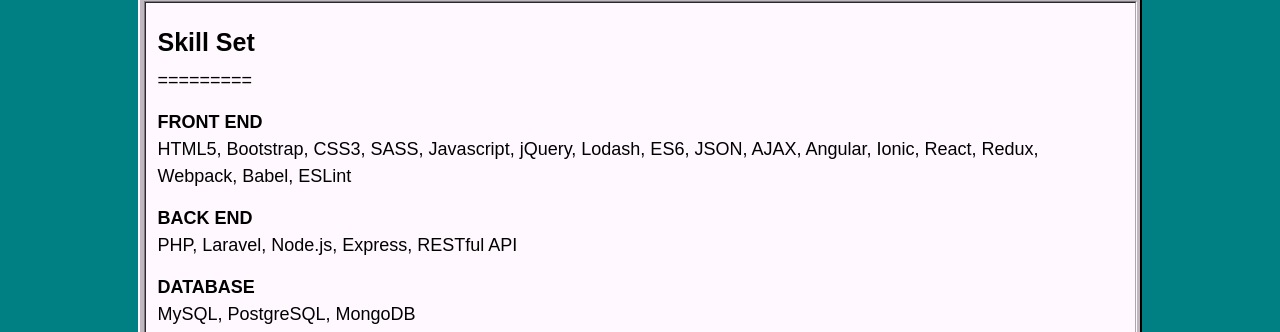
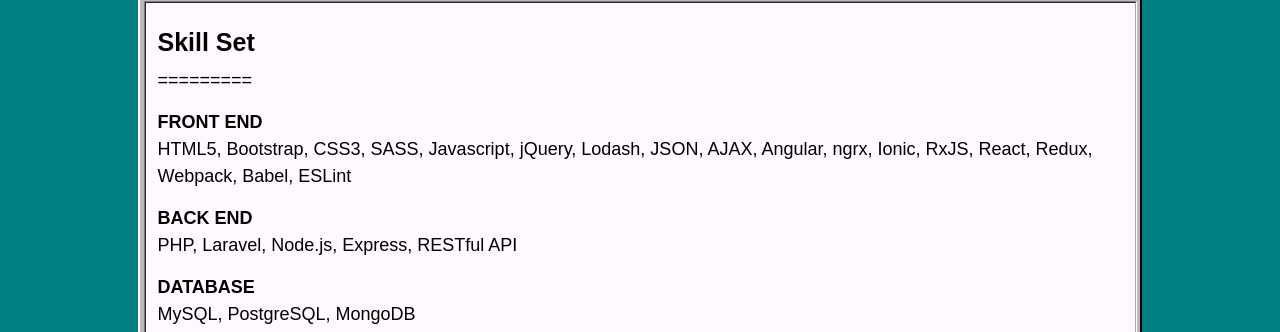
Before and after one commit to dennisXZX/dennisxzx.github.io, a Jekyll site: the page built from _posts/2018-03-03-skillset.md, in a window 1280 px wide. Shown: the part 300-632 px from the top of the page. Built offline with Jekyll 4.4.1, drawn with Linux system fonts in a browser that asks for light colours.

Commit message:
updated skills

```diff
--- a/_posts/2018-03-03-skillset.md
+++ b/_posts/2018-03-03-skillset.md
@@ -8,7 +8,7 @@
 =========
 
 __FRONT END__ <br />
-HTML5, Bootstrap, CSS3, SASS, Javascript, jQuery, Lodash, ES6, JSON, AJAX, Angular, Ionic, React, Redux, Webpack, Babel, ESLint
+HTML5, Bootstrap, CSS3, SASS, Javascript, jQuery, Lodash, JSON, AJAX, Angular, ngrx, Ionic, RxJS, React, Redux, Webpack, Babel, ESLint
 
 __BACK END__ <br />
 PHP, Laravel, Node.js, Express, RESTful API
```
